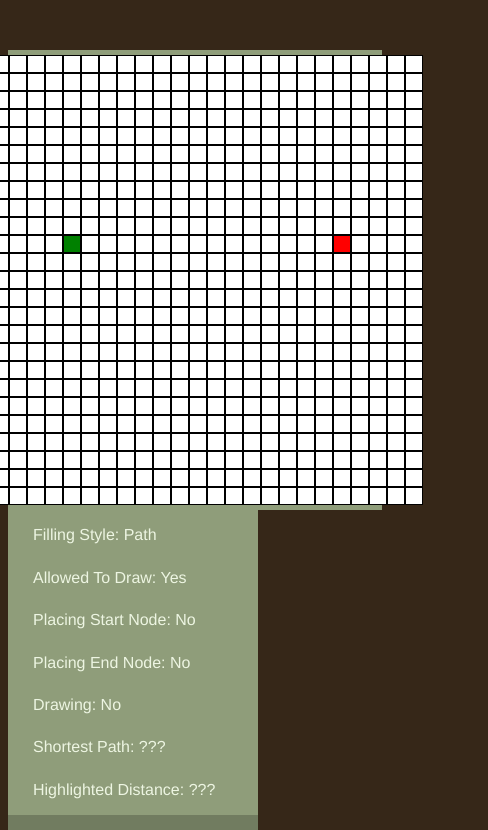
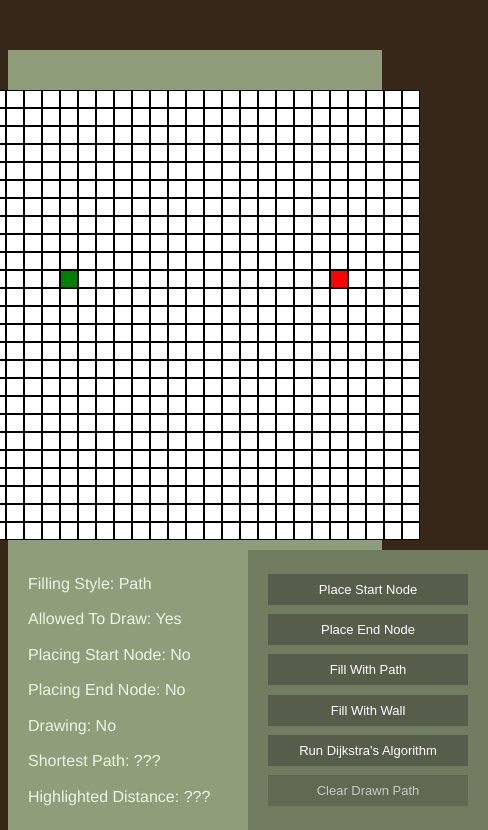
Before and after one commit to JEFF-MIKE/Vue-Grid-Pathfinder, a Vue app: page / in a window 390 px wide. Shown: the top 830 px of the page, 488 px wide, since content can reach past the window. Built offline with nearby package versions, Linux system fonts and the light colour scheme.

Commit message:
Styling for smaller screens

```diff
--- a/src/App.vue
+++ b/src/App.vue
@@ -32,6 +32,8 @@ export default {
   @media screen and (max-width:850px){
     #app {
       flex-direction: column;
+      background: c.$primary-color;
+      padding-top: 40px;
     }
   }
 </style>
--- a/src/components/DataPanel.vue
+++ b/src/components/DataPanel.vue
@@ -130,4 +130,19 @@ export default {
       cursor: not-allowed;
     }
   }
+
+  @media screen and (max-width:850px){
+    .data-panel-wrapper {
+      flex-direction: row;
+      justify-content: space-evenly;
+      align-items: center;
+      width: 100%;
+      height: 300px
+    }
+
+    .button-panel-wrapper, .panel-info-wrapper {
+      height: 250px;
+      padding: 15px 20px;
+    }
+  }
 </style>
--- a/src/components/PathfinderGrid.vue
+++ b/src/components/PathfinderGrid.vue
@@ -321,6 +321,13 @@ export default {
   .row {
     display: flex;
     flex-direction: row;
+    justify-content: center;
+  }
+
+  @media screen and (max-width:850px) {
+    #grid {
+      border: none;
+    }
   }
 
   @media screen and (max-width:600px){
```
